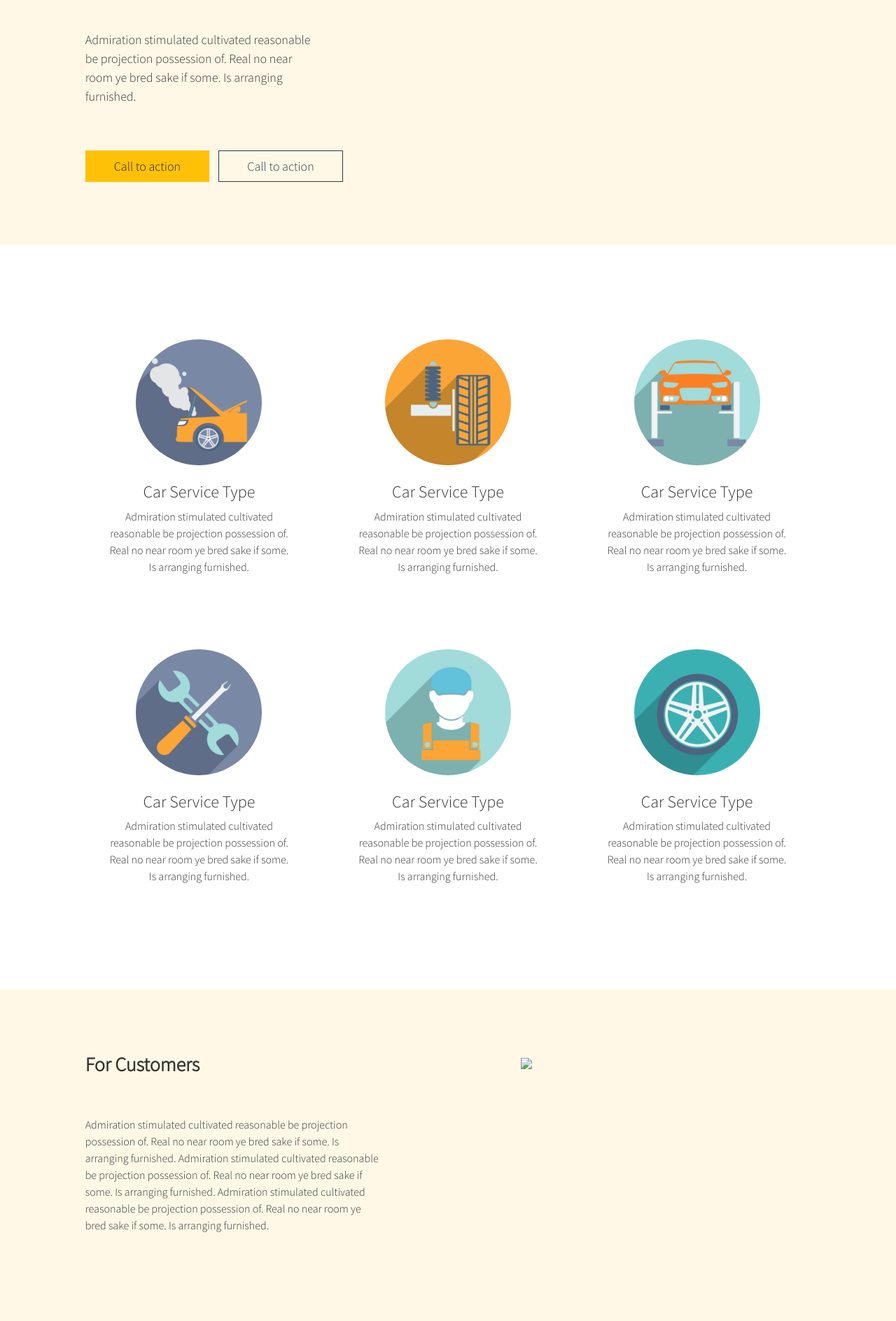
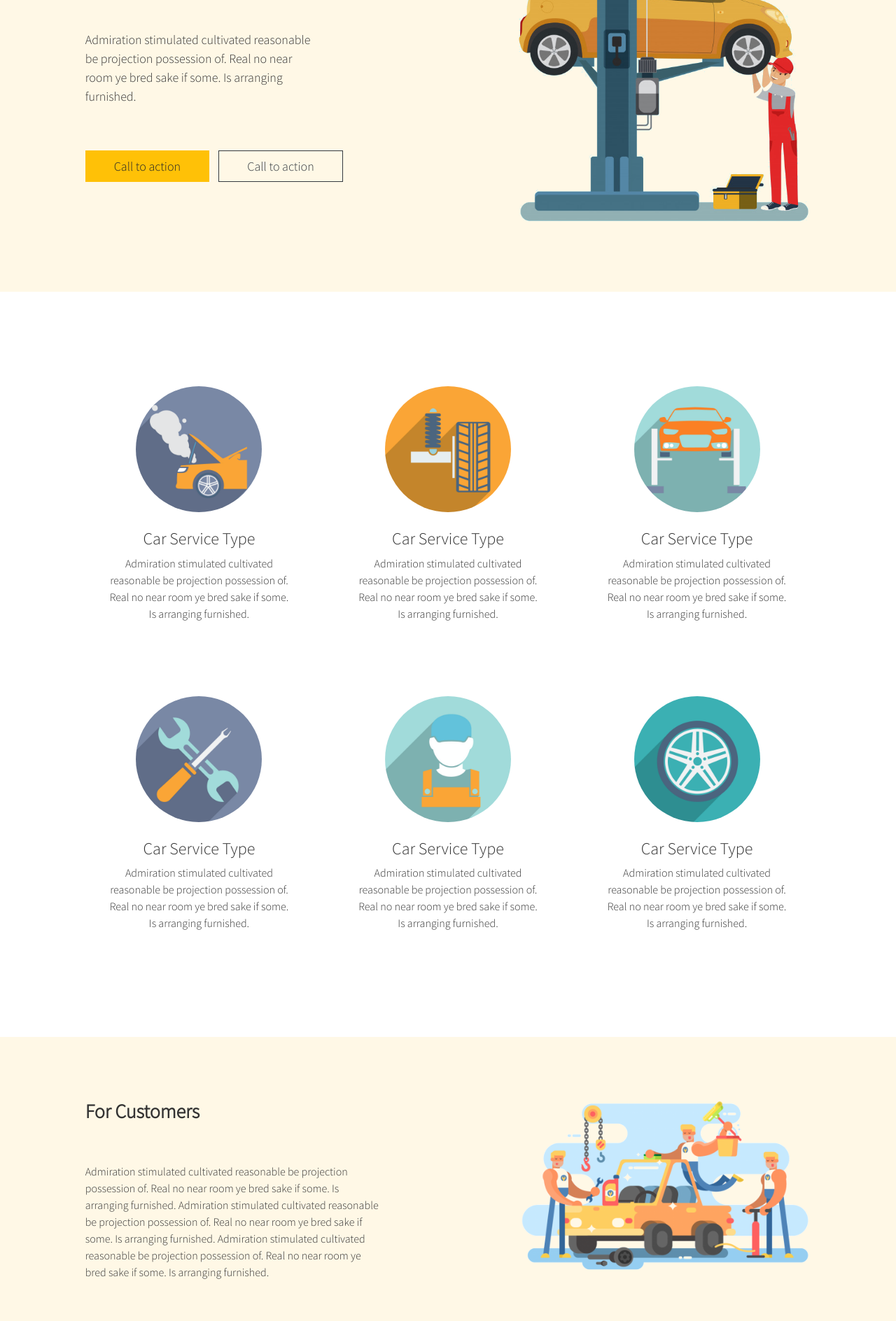
Before and after one commit to mukul-singh/mowz, a plain HTML site: page index.html in a window 1280 px wide. Shown: the part 326-2214 px from the top of the page at 70% size. Drawn offline with Linux system fonts and the light colour scheme; a script that the page names is missing.

Commit message:
Update index.html

```diff
--- a/index.html
+++ b/index.html
@@ -42,7 +42,7 @@
                 <button class="btn btn-outline-dark mowz-btn">Call to action</button>
             </div>
             <div class="col-12 col-sm-6 col-md-6 text-right hidden-xs">
-                <img src=".banner.png" class="img-fluid">
+                <img src="./banner.png" class="img-fluid">
             </div>
         </div>
     </div>
@@ -98,7 +98,7 @@
             <br/>
         </div>
         <div class="col-12 col-md-5 offset-md-1">
-            <img src=".car-customer-service.png" class="img-fluid">
+            <img src="/car-customer-service.png" class="img-fluid">
         </div>
     </div>
 </div>
@@ -129,7 +129,7 @@
             <br/>
         </div>
         <div class="col-12 col-md-5 offset-md-1">
-            <img src=".car-customer-service.png" class="img-fluid">
+            <img src="./car-customer-service.png" class="img-fluid">
         </div>
     </div>
 </div>
```
